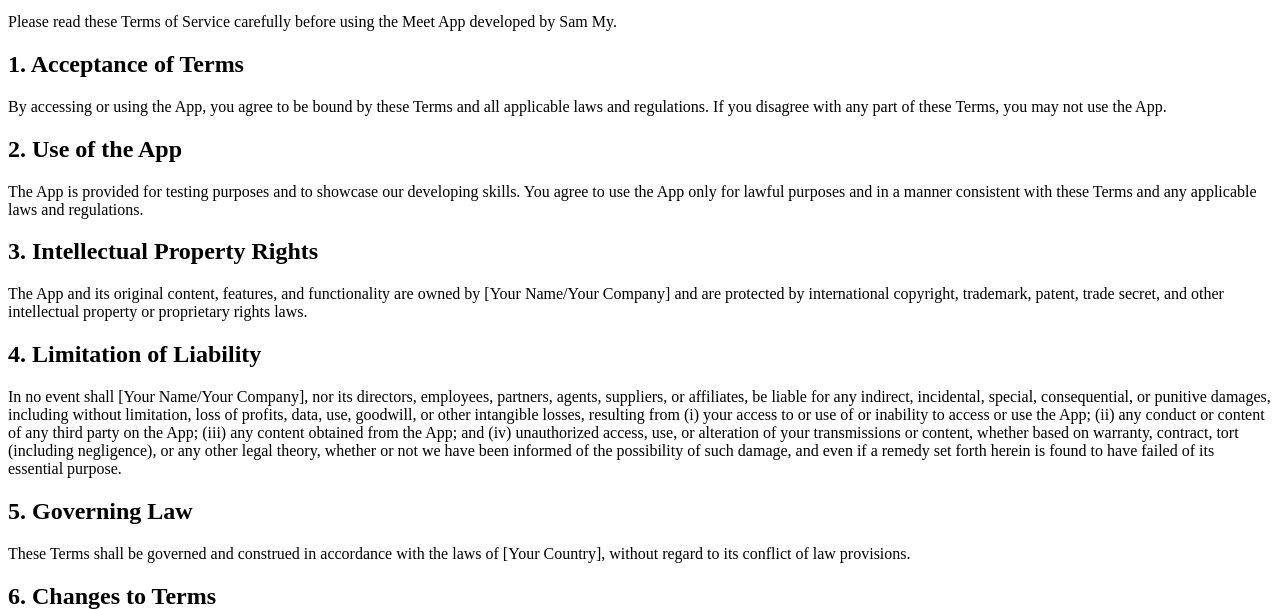
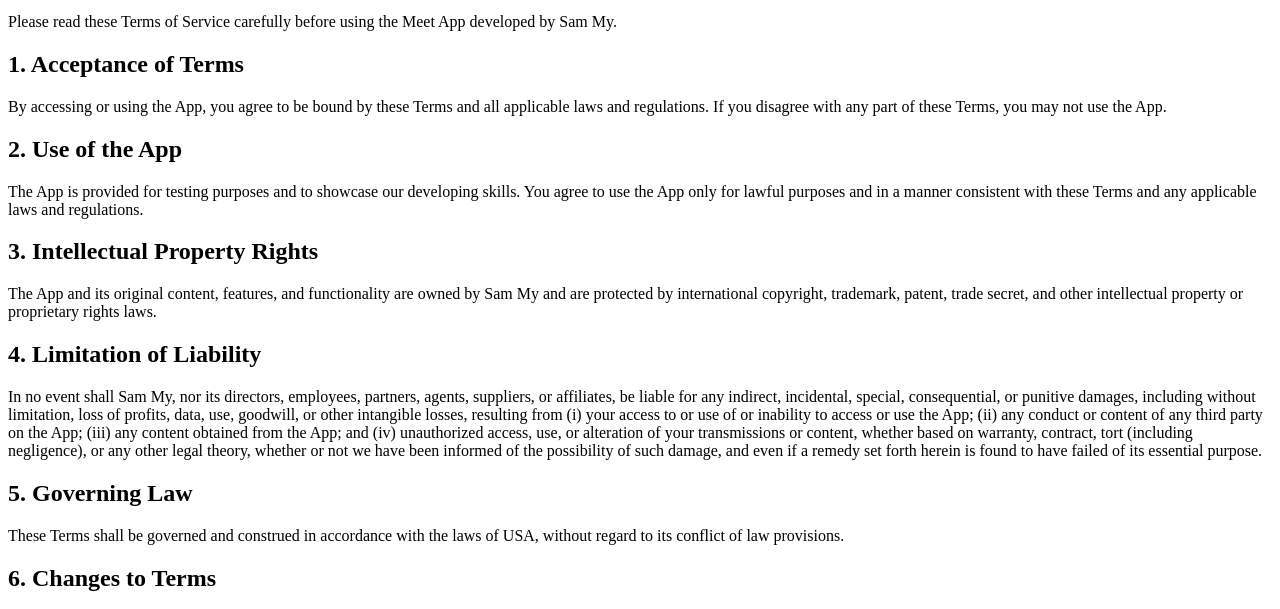
Before and after one commit to timone019/timone019.github.io, a plain HTML site: page TermsOfService.html in a window 1280 px wide. Shown: the part 171-780 px from the top of the page. Drawn offline with Linux system fonts and the light colour scheme.

Commit message:
TermsOfService corrections

```diff
--- a/TermsOfService.html
+++ b/TermsOfService.html
@@ -39,15 +39,15 @@
 
     <h2>3. Intellectual Property Rights</h2>
 
-    <p>The App and its original content, features, and functionality are owned by [Your Name/Your Company] and are protected by international copyright, trademark, patent, trade secret, and other intellectual property or proprietary rights laws.</p>
+    <p>The App and its original content, features, and functionality are owned by Sam My and are protected by international copyright, trademark, patent, trade secret, and other intellectual property or proprietary rights laws.</p>
 
     <h2>4. Limitation of Liability</h2>
 
-    <p>In no event shall [Your Name/Your Company], nor its directors, employees, partners, agents, suppliers, or affiliates, be liable for any indirect, incidental, special, consequential, or punitive damages, including without limitation, loss of profits, data, use, goodwill, or other intangible losses, resulting from (i) your access to or use of or inability to access or use the App; (ii) any conduct or content of any third party on the App; (iii) any content obtained from the App; and (iv) unauthorized access, use, or alteration of your transmissions or content, whether based on warranty, contract, tort (including negligence), or any other legal theory, whether or not we have been informed of the possibility of such damage, and even if a remedy set forth herein is found to have failed of its essential purpose.</p>
+    <p>In no event shall Sam My, nor its directors, employees, partners, agents, suppliers, or affiliates, be liable for any indirect, incidental, special, consequential, or punitive damages, including without limitation, loss of profits, data, use, goodwill, or other intangible losses, resulting from (i) your access to or use of or inability to access or use the App; (ii) any conduct or content of any third party on the App; (iii) any content obtained from the App; and (iv) unauthorized access, use, or alteration of your transmissions or content, whether based on warranty, contract, tort (including negligence), or any other legal theory, whether or not we have been informed of the possibility of such damage, and even if a remedy set forth herein is found to have failed of its essential purpose.</p>
 
     <h2>5. Governing Law</h2>
 
-    <p>These Terms shall be governed and construed in accordance with the laws of [Your Country], without regard to its conflict of law provisions.</p>
+    <p>These Terms shall be governed and construed in accordance with the laws of USA, without regard to its conflict of law provisions.</p>
 
     <h2>6. Changes to Terms</h2>
 
```
